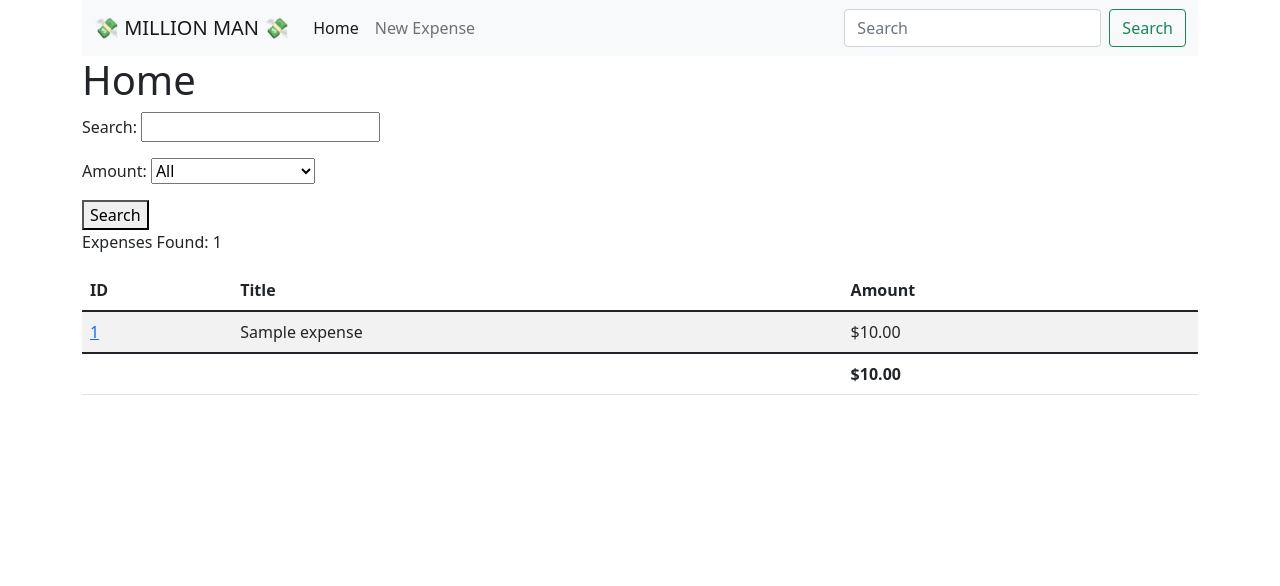
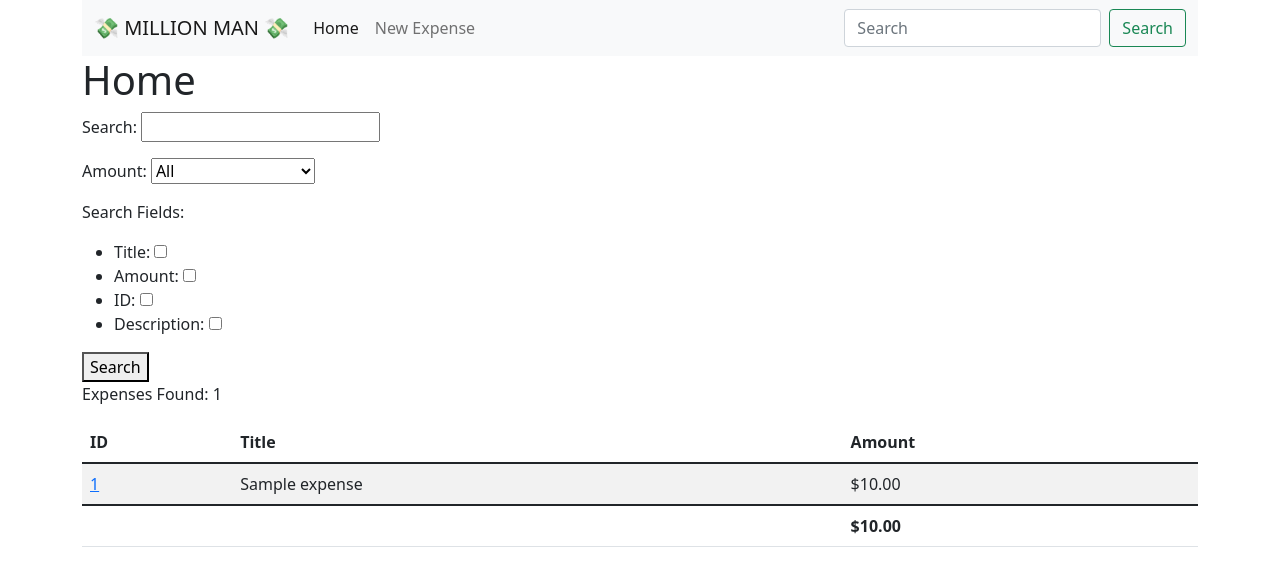
Before and after one commit to nonZero/MillionMan, a Django app: page / in a window 1280 px wide. Shown: the top 586 px of the page. Run offline with Django 4.2, Linux system fonts and the light colour scheme; tables that the repository leaves empty hold one stand-in row (values such as "Sample post"); some libraries are stand-ins or nearby versions.

Commit message:
restore search-field checkboxes, make them "sticky"
- trick was to use getlist() rather than get() in view (otherwise only last-checked item appears)
- still need to implement actual search filtering

```diff
--- a/expenses/templates/expenses/expense_list.html
+++ b/expenses/templates/expenses/expense_list.html
@@ -26,6 +26,19 @@ Home
                     {% endfor %}
                 </select>
             </label>
+        </p>
+        <p>
+            Search Fields:
+            <ul>
+                <li><label>Title: <input type="checkbox" name="my_search_fields" value="title"
+                                         {% if "title" in search_fields %}checked{% endif %}/></label></li>
+                <li><label>Amount: <input type="checkbox" name="my_search_fields" value="amount"
+                                          {% if "amount" in search_fields %}checked{% endif %}/></label></li>
+                <li><label>ID: <input type="checkbox" name="my_search_fields" value="id"
+                                      {% if "id" in search_fields %}checked{% endif %}/></label></li>
+                <li><label>Description: <input type="checkbox" name="my_search_fields" value="desc"
+                                               {% if "desc" in search_fields %}checked{% endif %}/></label></li>
+            </ul>
         </p>
         <button>Search</button>
 
--- a/expenses/views.py
+++ b/expenses/views.py
@@ -28,6 +28,7 @@ def expense_list(request: HttpRequest):
         arq = AMOUNT_RANGES_Q.get(amount_range)
         if arq:
             qs = qs.filter(arq)
+    search_fields = request.GET.getlist("my_search_fields")
     total = sum(
         o.amount for o in qs.all()
     )  # TODO: use SQL based aggregation==sum(amount)
@@ -38,6 +39,7 @@ def expense_list(request: HttpRequest):
             "object_list": qs,
             "total": total,
             "q": q,
+            "search_fields": search_fields,
             "amount_range": amount_range,
             "AMOUNT_RANGES": AMOUNT_RANGES,
         },  # <--- CONTEXT
```
